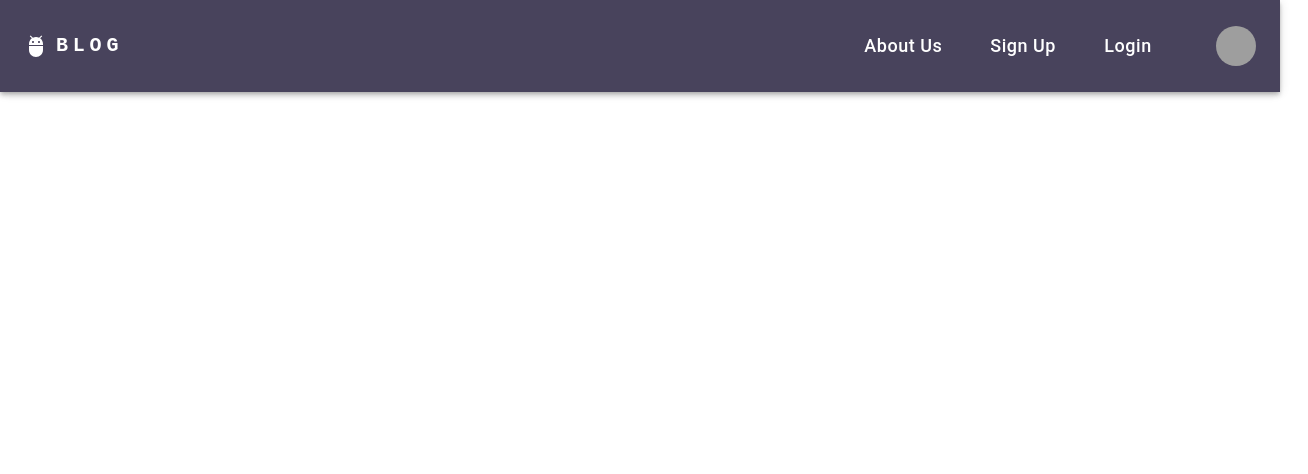
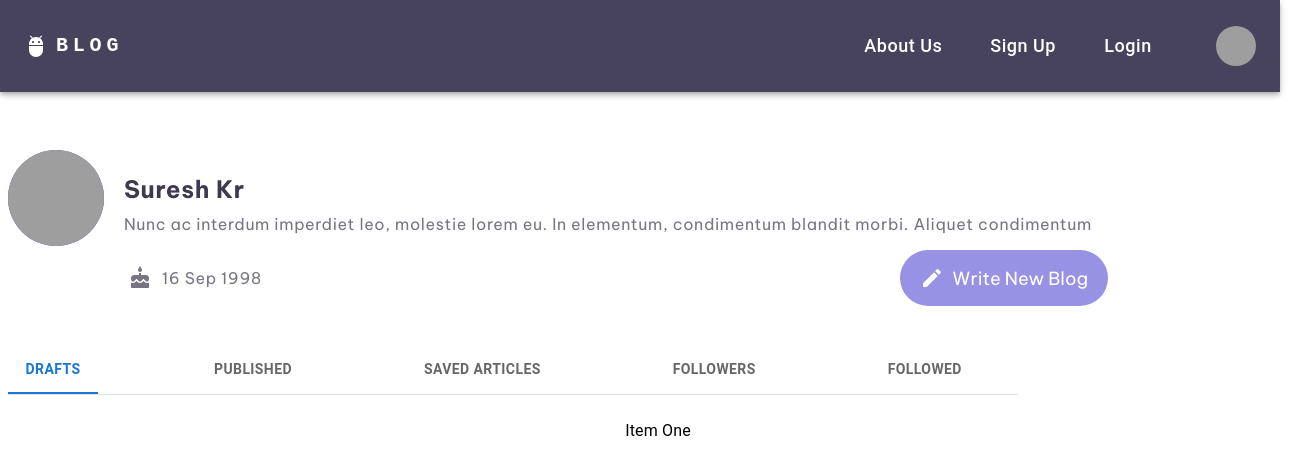
Before and after one commit to Poorva5/LetsWrite-Frontend, a React (Create React App) app: page /profile in a window 1280 px wide. Shown: the top 474 px of the page, 1308 px wide, since content can reach past the window. Built offline with nearby package versions, Linux system fonts and the light colour scheme; grey boxes are pictures that could not be loaded.

Commit message:
Added user profile component (#2)
* Added blog detail component

* Added User Prfofile component

Co-authored-by: Poorva5 <poorvak55@gmail.com>

```diff
--- a/src/App.js
+++ b/src/App.js
@@ -6,6 +6,7 @@ import Header from './Components/Header/Header';
 import Blog from './Pages/Blog/Blog';
 import Blogs from './Components/Blog/Blogs';
 import BlogDetails from './Components/Blog/BlogDetail';
+import UserProfile from './Components/Auth/UserProfile';
 
 
 function App() {
@@ -18,6 +19,8 @@ function App() {
             <Route path="/" element={<Blogs />}></Route>
             <Route path="/create-blog" element={<Blog />}></Route>
             <Route path="/details" element={<BlogDetails />}></Route>
+            <Route path="/details" element={<BlogDetails />}></Route>
+            <Route path="/profile" element={<UserProfile />}></Route>
           </Routes>
         </BrowserRouter>
       </Provider>
--- /dev/null
+++ b/src/Components/Auth/ProfileTab.js
@@ -0,0 +1,73 @@
+import * as React from 'react';
+import PropTypes from 'prop-types';
+import Tabs from '@mui/material/Tabs';
+import Tab from '@mui/material/Tab';
+import Typography from '@mui/material/Typography';
+import Box from '@mui/material/Box';
+
+function TabPanel(props) {
+    const { children, value, index, ...other } = props;
+
+    return (
+        <div
+            role="tabpanel"
+            hidden={value !== index}
+            id={`simple-tabpanel-${index}`}
+            aria-labelledby={`simple-tab-${index}`}
+            {...other}
+        >
+            {value === index && (
+                <Box sx={{ p: 3 }}>
+                    <Typography>{children}</Typography>
+                </Box>
+            )}
+        </div>
+    );
+}
+
+TabPanel.propTypes = {
+    children: PropTypes.node,
+    index: PropTypes.number.isRequired,
+    value: PropTypes.number.isRequired,
+};
+
+function a11yProps(index) {
+    return {
+        id: `simple-tab-${index}`,
+        'aria-controls': `simple-tabpanel-${index}`,
+    };
+}
+
+const ProfileTab = () => {
+    const [value, setValue] = React.useState(0);
+
+    const handleChange = (event, newValue) => {
+        setValue(newValue);
+    };
+
+    return (
+        <Box sx={{ width: '100%', marginTop: '40px' }}>
+            <Box sx={{ borderBottom: 1, borderColor: 'divider' , width: '1010px'}}>
+                <Tabs value={value} onChange={handleChange} aria-label="basic tabs example">
+                    <Tab label="Drafts" {...a11yProps(0)} sx={{ marginRight: '100px', fontWeight: '600'}}/>
+                    <Tab label="Published" {...a11yProps(1)} sx={{ marginRight: '100px', fontWeight: '600'}}/>
+                    <Tab label="Saved Articles" {...a11yProps(2)} sx={{ marginRight: '100px', fontWeight: '600'}} />
+                    <Tab label="Followers" {...a11yProps(2)} sx={{ marginRight: '100px', fontWeight: '600'}}/>
+                    <Tab label="Followed" {...a11yProps(2)} sx={{fontWeight: '600'}} />
+                </Tabs>
+            </Box>
+            <TabPanel value={value} index={0}>
+                Item One
+            </TabPanel>
+            <TabPanel value={value} index={1}>
+                Item Two
+            </TabPanel>
+            <TabPanel value={value} index={2}>
+                Item Three
+            </TabPanel>
+        </Box>
+    );
+}
+
+
+export default ProfileTab;
--- /dev/null
+++ b/src/Components/Auth/UserProfile.js
@@ -0,0 +1,95 @@
+import { useNavigate } from 'react-router-dom';
+import Avatar from '@mui/material/Avatar';
+import { deepPurple } from '@mui/material/colors';
+import { styled } from "@mui/material";
+import ProfileTab from './ProfileTab';
+import CakeIcon from '@mui/icons-material/Cake';
+import ModeEditIcon from '@mui/icons-material/ModeEdit';
+
+
+const UserDetail = styled('h3')(({ theme, color = "#6065D8" }) => ({
+    fontSize: '16px',
+    fontStyle: 'normal',
+    color: 'rgba(62, 57, 79, 0.7)',
+    fontWeight: '400',
+    letterSpacing: '0.04rem',
+    marginTop: '10px'
+}));
+
+const UserNameDiv = styled('h3')(({ theme, color = "#6065D8" }) => ({
+    fontSize: '24px',
+    fontStyle: 'normal',
+    color: '#3E394F',
+    fontWeight: '700',
+    textAlign: 'left',
+    letterSpacing: '0.04rem',
+    marginBottom: '0px'
+}));
+
+const CardDiv = styled('div')(({ theme, color = "#6065D8" }) => ({
+    backgroundColor: '#fff',
+    width: '1300px',
+    minHeight: '800px',
+    margin: 'auto',
+    paddingBottom: '30px',
+    marginTop: '150px'
+}));
+
+const DateStyle = styled('p')(({ theme, color = "#6065D8" }) => ({
+    fontSize: '16px',
+    fontStyle: 'normal',
+    color: 'rgba(62, 57, 79, 0.7)',
+    fontWeight: '400',
+    lineHeight: '20px',
+    letterSpacing: '0.04rem',
+    display: 'flex',
+    alignItems: 'center'
+}));
+
+const SaveButton = styled('button')(({ theme, color = "#6065D8" }) => ({
+    backgroundColor: ' #9792E3',
+    border: 'none',
+    fontSize: '18px',
+    fontFamily: 'Be Vietnam Pro',
+    color: '#FFFFFF',
+    borderRadius: '40px',
+    padding: '10px 20px 10px 20px',
+    display: 'flex',
+    alignItems: 'center',
+    cursor: 'pointer'
+}));
+
+
+
+
+const UserProfile = () => {
+
+    const navigate = useNavigate();
+
+    const navigateToCreateBlog = () => {
+        navigate('/create-blog')
+    };
+
+    return (
+        <CardDiv>
+            <div>
+                <div style={{ display: 'flex' }}>
+                    <Avatar alt="Shammy Roy" src="/static/images/avatar/1.jpg" sx={{ width: 96, height: 96, bgcolor: deepPurple[500], fontSize: '40px' }} />
+                    <div style={{ display: 'flex', flexDirection: 'column', marginLeft: '20px' }}>
+                        <UserNameDiv>Suresh Kr</UserNameDiv>
+                        <div>
+                            <UserDetail>Nunc ac interdum imperdiet leo, molestie lorem eu. In elementum, condimentum blandit morbi. Aliquet condimentum</UserDetail>
+                        </div>
+                    </div>
+                </div>
+                <div style={{ display: 'flex', justifyContent: 'space-between', marginLeft: '120px', marginRight: '200px' }} >
+                    <DateStyle><CakeIcon sx={{ paddingRight: '10px' }} />16 Sep 1998</DateStyle>
+                    <SaveButton onClick={navigateToCreateBlog} ><ModeEditIcon sx={{ pr: 1 }} /> Write New Blog</SaveButton>
+                </div>
+                <ProfileTab />
+            </div>
+        </CardDiv >
+    )
+}
+
+export default UserProfile;
--- a/src/Components/Header/Header.js
+++ b/src/Components/Header/Header.js
@@ -1,4 +1,5 @@
 import * as React from 'react';
+import { useNavigate } from 'react-router-dom';
 import AppBar from '@mui/material/AppBar';
 import Box from '@mui/material/Box';
 import Toolbar from '@mui/material/Toolbar';
@@ -23,6 +24,7 @@ function ResponsiveAppBar() {
     const [anchorElUser, setAnchorElUser] = React.useState(null);
     const [openLogin, setOpenLogin] = React.useState(false);
     const [openSignUp, setOpenSignUp] = React.useState(false);
+    const navigate = useNavigate();
 
     const handleOpenNavMenu = (event) => {
         setAnchorElNav(event.currentTarget);
@@ -33,6 +35,10 @@ function ResponsiveAppBar() {
 
     const handleCloseNavMenu = () => {
         setAnchorElNav(null);
+    };
+
+    const navigateToProfile = () => {
+        navigate('/profile');
     };
 
     const handleCloseUserMenu = () => {
@@ -152,7 +158,7 @@ function ResponsiveAppBar() {
                         </Button>
                         <Tooltip title="Open settings">
                             <IconButton onClick={handleOpenUserMenu} sx={{ p: 0, ml: 5 }}>
-                                <Avatar alt="Remy Sharp" src="/static/images/avatar/2.jpg" />
+                                <Avatar alt="Remy Sharp" src="/static/images/avatar/2.jpg" href="/profile" />
                             </IconButton>
                         </Tooltip>
                         <Menu
@@ -171,11 +177,18 @@ function ResponsiveAppBar() {
                             open={Boolean(anchorElUser)}
                             onClose={handleCloseUserMenu}
                         >
-                            {settings.map((setting) => (
+                            {/* {settings.map((setting) => (
                                 <MenuItem key={setting} onClick={handleCloseUserMenu}>
                                     <Typography textAlign="center">{setting}</Typography>
                                 </MenuItem>
-                            ))}
+                            ))} */}
+
+                            <MenuItem key={""} onClick={navigateToProfile}>
+                                <Typography textAlign="center">{settings[0]}</Typography>
+                            </MenuItem>
+                            <MenuItem key={""} onClick={handleCloseUserMenu}>
+                                <Typography textAlign="center">{settings[3]}</Typography>
+                            </MenuItem>
                         </Menu>
                     </Box>
                 </Toolbar>
```
